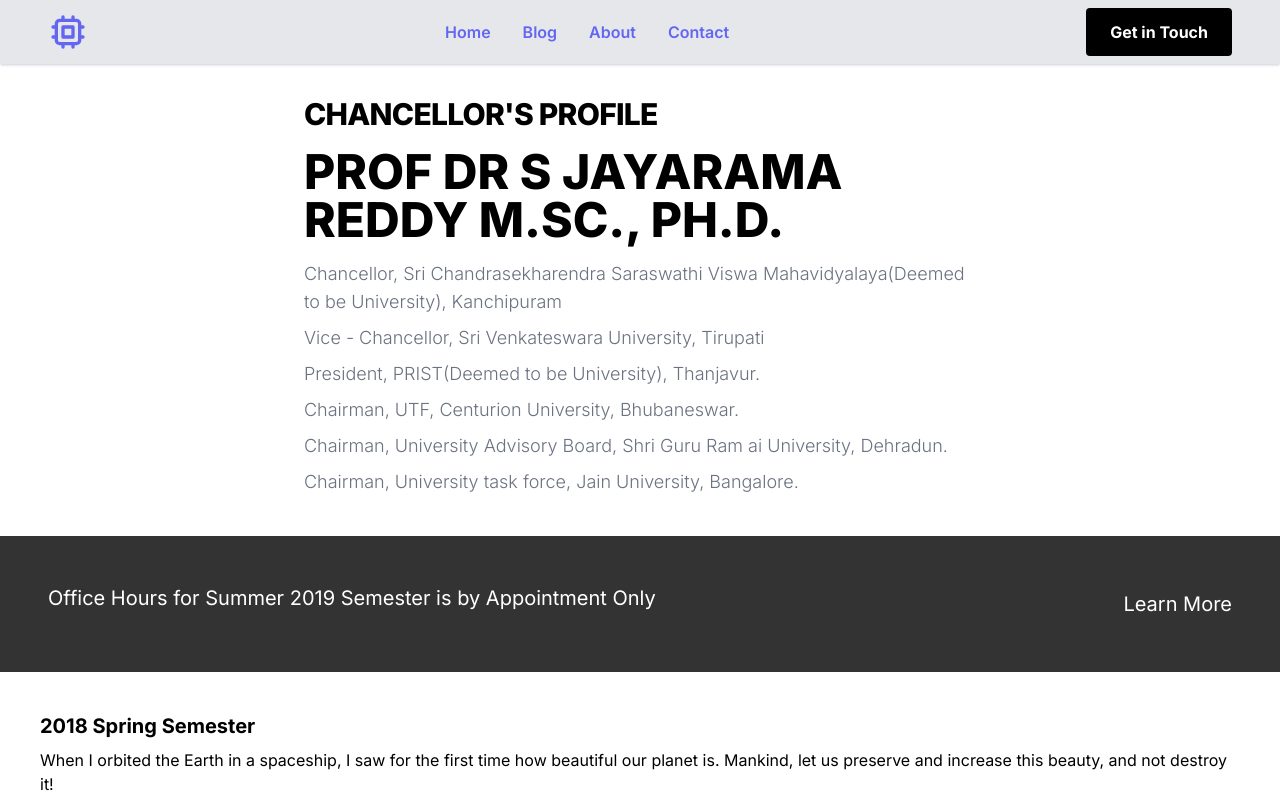
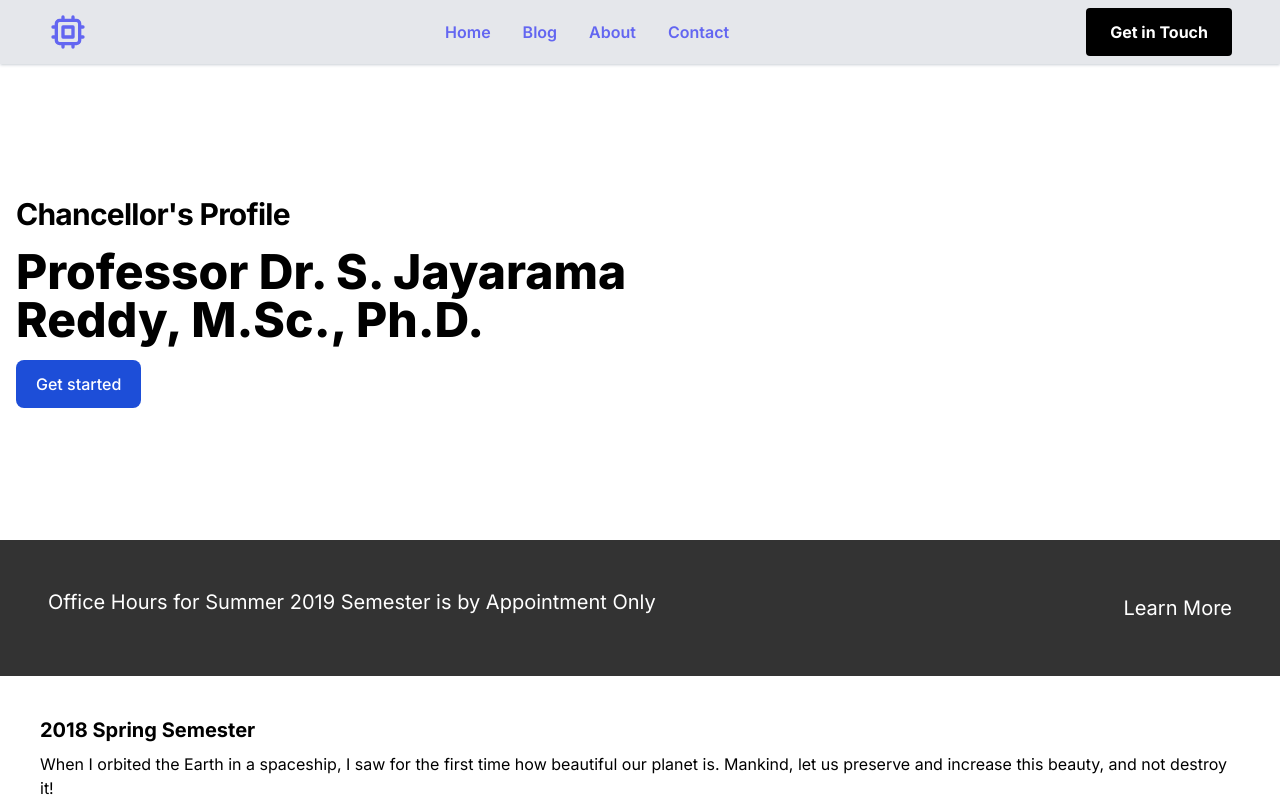
Before and after one commit to balaji-sivasakthi/professor-blog, a Next.js app in the folder front-end/: page / in a window 1280 px wide. Shown: the top 800 px of the page. Built offline with nearby package versions, Linux system fonts and the light colour scheme.

Commit message:
refactor: updated hero section

```diff
--- a/front-end/src/components/Hero/index.tsx
+++ b/front-end/src/components/Hero/index.tsx
@@ -1,36 +1,35 @@
 "use client";
-
-import React from 'react'
-
-
-// Chancellor, Sri Chandrasekharendra Saraswathi Viswa Mahavidyalaya(Deemed to be University), Kanchipuram
-// Formerly
-// Vice - Chancellor, Sri Venkateswara University, Tirupati
-// President, PRIST(Deemed to be University), Thanjavur
-// Chairman, UTF, Centurion University, Bhubaneswar
-// Chairman, University Advisory Board, Shri Guru Ram ai University, Dehradun
-// Chairman, University task force, Jain University, Bangalore
-
+import React from "react";
 const Hero = () => {
   return (
-        <section className="bg-white dark:bg-gray-900">
-            <div className="grid max-w-screen-xl px-4 py-8 mx-auto lg:gap-8 xl:gap-0 lg:py-16 lg:grid-cols-12" >
+    <section className="dark:bg-gray-900 w-full">
+      <div className="grid max-w-screen-xl px-4 py-8 mx-auto my-[100px] lg:gap-8 xl:gap-0 lg:py-16 lg:grid-cols-12">
         <div className="mr-auto place-self-center lg:col-span-7">
-                    <h1 className="max-w-2xl mb-4 text-2xl font-extrabold tracking-tight leading-none md:text-3xl xl:text-3xl dark:text-white">CHANCELLOR'S PROFILE</h1>
-                    <h1 className="max-w-2xl mb-4 text-3xl font-extrabold md:text-5xl xl:text-5xl dark:text-white">PROF DR S JAYARAMA REDDY M.SC., PH.D.</h1>
-                    <p className="max-w-2xl mb-2 text-sm font-light text-gray-500  md:text-lg lg:text-md dark:text-gray-400">Chancellor, Sri Chandrasekharendra Saraswathi Viswa Mahavidyalaya(Deemed to be University), Kanchipuram</p>
-                    <p className="max-w-2xl mb-2 text-sm font-light text-gray-500  md:text-lg lg:text-md dark:text-gray-400">Vice - Chancellor, Sri Venkateswara University, Tirupati</p>
-                    <p className="max-w-2xl mb-2 text-sm font-light text-gray-500  md:text-lg lg:text-md dark:text-gray-400">President, PRIST(Deemed to be University), Thanjavur.</p>
-                    <p className="max-w-2xl mb-2 text-sm font-light text-gray-500  md:text-lg lg:text-md dark:text-gray-400">Chairman, UTF, Centurion University, Bhubaneswar.</p>
-                    <p className="max-w-2xl mb-2 text-sm font-light text-gray-500  md:text-lg lg:text-md dark:text-gray-400">Chairman, University Advisory Board, Shri Guru Ram ai University, Dehradun.</p>
-                    <p className="max-w-2xl mb-2 text-sm font-light text-gray-500  md:text-lg lg:text-md dark:text-gray-400">Chairman, University task force, Jain University, Bangalore.</p>
+          <h1 className="max-w-2xl mb-4 text-2xl font-bold tracking-tight leading-none md:text-3xl xl:text-3xl dark:text-white">
+            Chancellor's Profile
+          </h1>
+          <h1 className="max-w-2xl mb-4 text-3xl font-extrabold md:text-5xl xl:text-5xl dark:text-white">
+            Professor Dr. S. Jayarama Reddy, M.Sc., Ph.D.
+          </h1>
+          <a
+            href="#"
+            className="inline-flex items-center justify-center px-5 py-3 mr-3 text-base font-medium text-center text-white rounded-lg bg-blue-700 hover:bg-blue-800 focus:ring-4 focus:ring-blue-300 dark:focus:ring-blue-900"
+          >
+            Get started
+          </a>
         </div>
         <div className="hidden lg:mt-0 lg:col-span-5 lg:flex">
-                    <img src="https://flowbite.s3.amazonaws.com/blocks/marketing-ui/hero/phone-mockup.png" alt="mockup" />
+          <img
+            className="rounded-full"
+            height={400}
+            width={400}
+            src="./assets/images/chancellor.png"
+            alt="mockup"
+          />
         </div>
       </div>
     </section>
-    )
-}
+  );
+};
 
-export default Hero
+export default Hero;
```
Also changed, not shown: front-end/public/assets/images/chancellor.png (added), 1 other file (tests, documents, lock files or other folders). Lines whose indentation alone changed are shown as unchanged.
